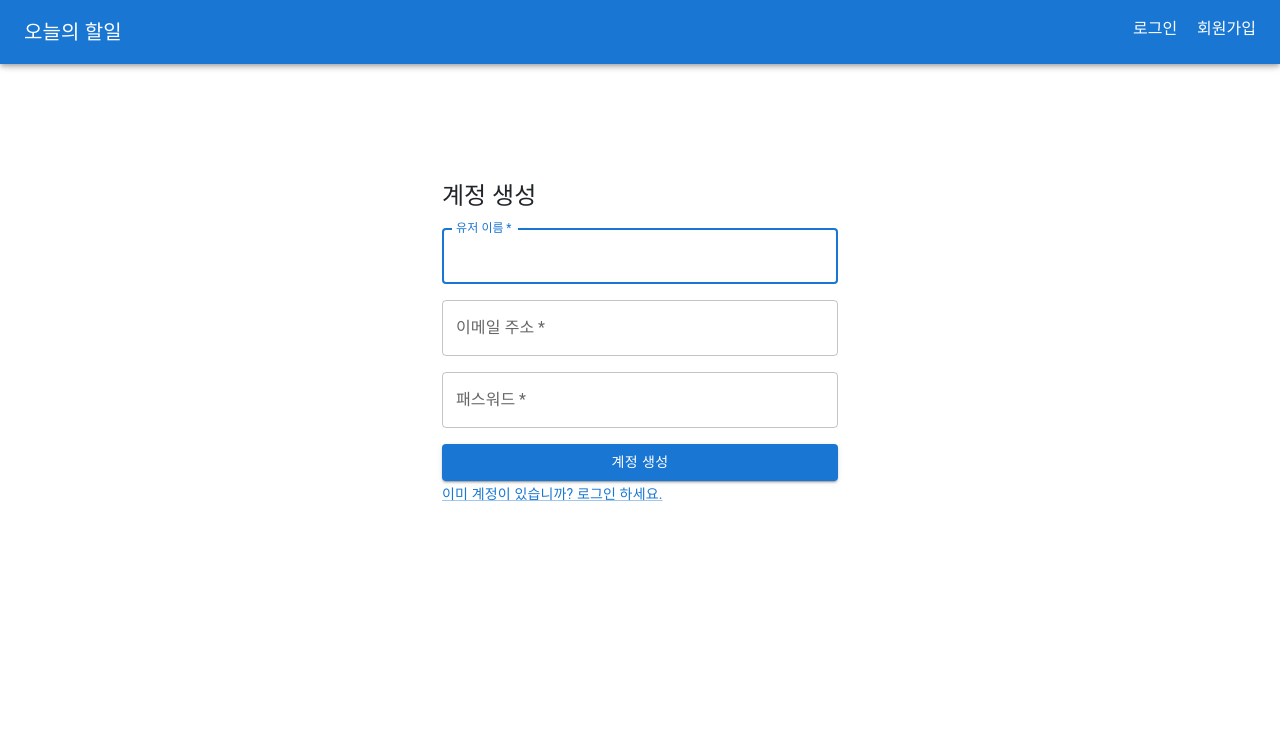
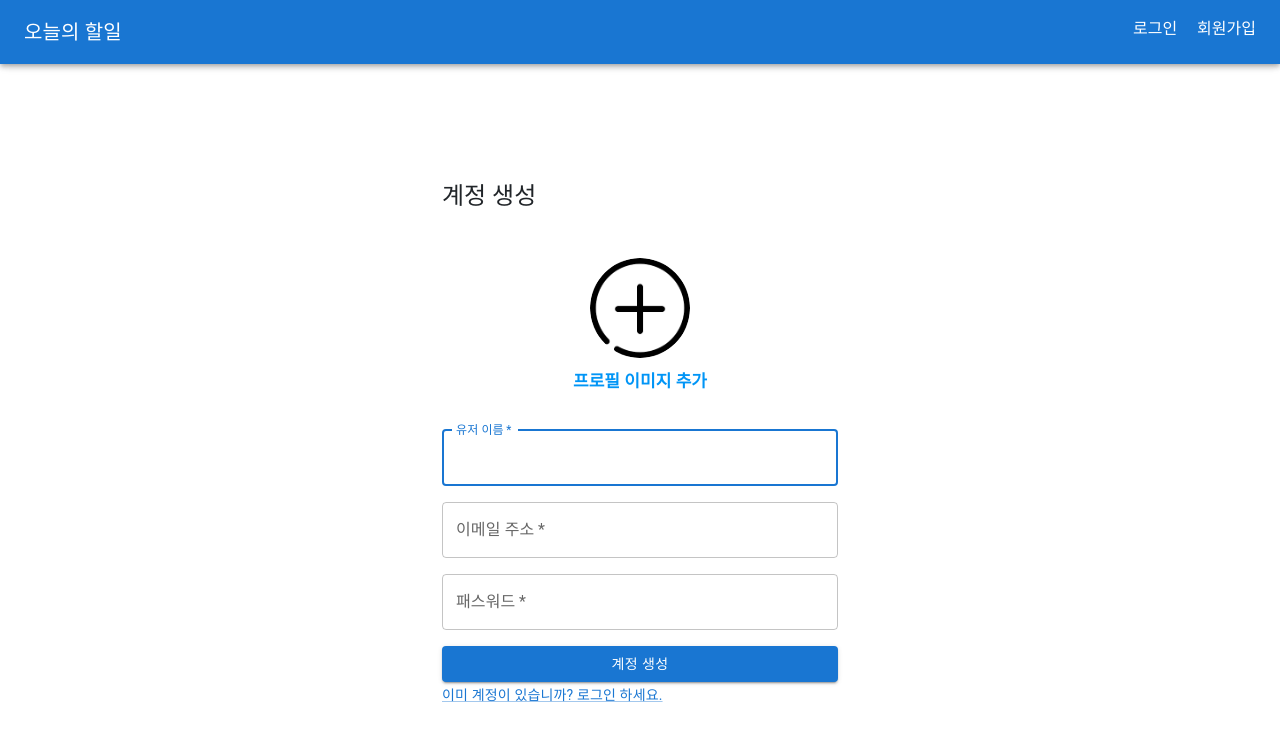
Before and after one commit to soongu/todo-react12, a React (Create React App) app: page /join in a window 1280 px wide. Shown: the top 740 px of the page. Built offline with nearby package versions, Linux system fonts and the light colour scheme.

Commit message:
# 프로필사진 업로드 렌더링처리

```diff
--- a/src/components/Join.js
+++ b/src/components/Join.js
@@ -1,10 +1,16 @@
-import React, { useState } from "react";
+import React, { useState, useRef } from "react";
 import {Button, Container, Grid, TextField, Typography, Link} from "@mui/material";
 
 import { API_BASE_URL } from "../config/host-config";
 import { isValidDateValue } from "@testing-library/user-event/dist/utils";
 
 const Join = () => {
+
+    // 파일 인풋 DOM객체 useRef로 관리하기
+    const $fileInput = useRef();
+
+    // 이미지 파일 정보 상태관리
+    const [imgFile, setImgFile] = useState(null);
 
     // 회원 입력 정보 상태관리
     const [user, setUser] = useState({
@@ -144,6 +150,31 @@
         }
     };
 
+    // 첨부파일 추가 클릭 기능
+
+    const fileClickHandler = e => {
+        // const $fileInput = document.getElementById('profileImg');
+        $fileInput.current.click();
+    };
+
+    // 이미지 썸네일 체인지 이벤트
+    const showImageHandler = e => {
+
+        // 첨부파일의 데이터를 읽어온다.
+        const fileData = $fileInput.current.files[0];
+        // 첨부파일의 바이트데이터를 읽기 위한 객체
+        const reader = new FileReader();
+        // 파일 바이트데이터를 img src나 a의 href에 넣기위한
+        // 모양으로 바꿔서 로딩해줌
+        reader.readAsDataURL(fileData);
+
+        // 첨부파일이 등록되는 순간에 이미지 셋팅
+        reader.onloadend = e => {
+            // 이미지 src 등록
+            setImgFile(reader.result);
+        };
+    };
+
     return (
         <Container component="main" maxWidth="xs" style={{ marginTop: "180px" }}>
             <form noValidate onSubmit={joinHandler}>
@@ -153,6 +184,28 @@
                             계정 생성
                         </Typography>
                     </Grid>
+
+                    <Grid item xs={12}>
+                        <div className="thumbnail-box" onClick={fileClickHandler}>
+                            <img
+                                src={imgFile ? imgFile : require("../assets/img/image-add.png")}
+                                alt="프로필 썸네일"
+                            />
+                        </div>
+
+                        <label className="signup-img-label" htmlFor="profileImg">프로필 이미지 추가</label>
+
+                        <input
+                            id="profileImg"
+                            type="file"
+                            accept="image/*"
+                            style={{ display: 'none' }}
+                            onChange={showImageHandler}
+                            ref={$fileInput}
+                        />
+                    </Grid>
+
+
                     <Grid item xs={12}>
                         <TextField
                             autoComplete="fname"
--- a/src/css/main.css
+++ b/src/css/main.css
@@ -3,3 +3,27 @@
     width: 60%;
     margin: 50px auto;
 }
+
+.thumbnail-box {
+    width: 100px;
+    height: 100px;
+    border-radius: 50%;
+    overflow: hidden;
+    margin: 30px auto 10px;
+    cursor: pointer;
+  }
+
+  .thumbnail-box img {
+    width: 100px;
+    height: 100px;
+  }
+
+  .signup-img-label {
+    font-weight: bold;
+    font-size: 17px;
+    color: #0095f6;
+    cursor: pointer;
+    display: block;
+    text-align: center;
+    margin-bottom: 20px;
+  }
```
Also changed, not shown: src/assets/img/anonymous.jpg (added), src/assets/img/image-add.png (added).
